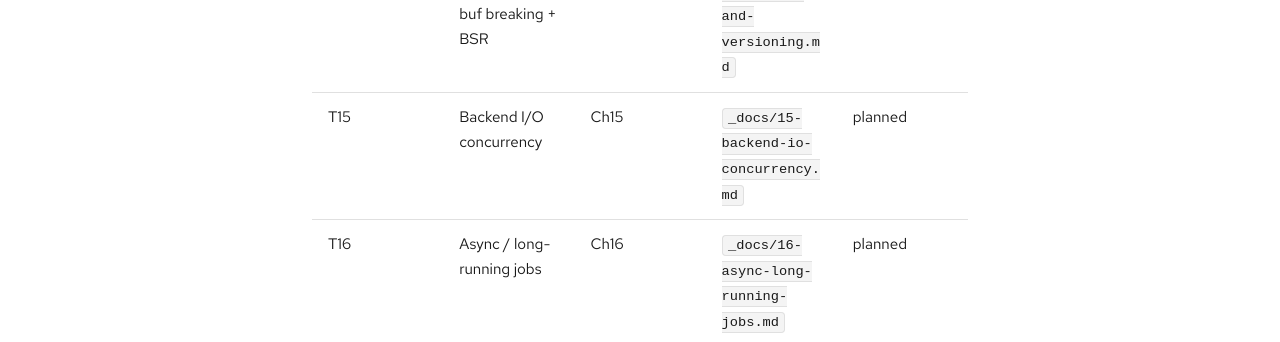
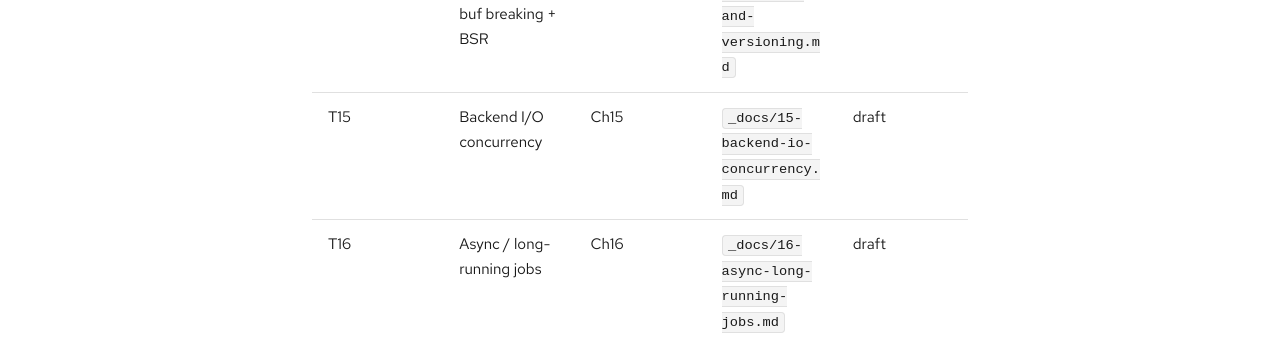
Before and after one commit to patterncatalyst/api-patterns-and-practices-grpc, a Jekyll site: the page built from _plans/coverage-matrix.md, in a window 1280 px wide and 900 px high, scrolled down 2250 px. Shown: the part 153-495 px from the top of the window. Built offline with Jekyll 4.4.1, drawn with Linux system fonts in a browser that asks for light colours; some web fonts are replaced; some of the changed text lies outside the part shown.

Commit message:
docs(r06): Ch15/Ch16 coverage -> draft; add examples index rows

```diff
--- a/_plans/coverage-matrix.md
+++ b/_plans/coverage-matrix.md
@@ -32,8 +32,8 @@ while still guaranteeing no mapped-and-claimed chapter silently disappears.
 | T12 | Interceptors | Ch12 | `_docs/12-interceptors.md` | verified |
 | T13 | Schema design + pagination + FieldMask | Ch13 | `_docs/13-schema-design.md` | verified |
 | T14 | Evolution / versioning + buf breaking + BSR | Ch14 | `_docs/14-evolution-and-versioning.md` | verified |
-| T15 | Backend I/O concurrency | Ch15 | `_docs/15-backend-io-concurrency.md` | planned |
-| T16 | Async / long-running jobs | Ch16 | `_docs/16-async-long-running-jobs.md` | planned |
+| T15 | Backend I/O concurrency | Ch15 | `_docs/15-backend-io-concurrency.md` | draft |
+| T16 | Async / long-running jobs | Ch16 | `_docs/16-async-long-running-jobs.md` | draft |
 | T17 | Streaming at scale + flow control / backpressure | Ch17 | `_docs/17-streaming-at-scale.md` | planned |
 | T18 | Performance tuning + ghz | Ch18 | `_docs/18-performance-tuning.md` | planned |
 | T19 | TLS / mTLS | Ch19 | `_docs/19-tls-mtls.md` | planned |
@@ -73,8 +73,8 @@ while still guaranteeing no mapped-and-claimed chapter silently disappears.
 | 12 | `_docs/12-interceptors.md` | Part 4 | verified |
 | 13 | `_docs/13-schema-design.md` | Part 5 | verified |
 | 14 | `_docs/14-evolution-and-versioning.md` | Part 5 | verified |
-| 15 | `_docs/15-backend-io-concurrency.md` | Part 6 | planned |
-| 16 | `_docs/16-async-long-running-jobs.md` | Part 6 | planned |
+| 15 | `_docs/15-backend-io-concurrency.md` | Part 6 | draft |
+| 16 | `_docs/16-async-long-running-jobs.md` | Part 6 | draft |
 | 17 | `_docs/17-streaming-at-scale.md` | Part 7 | planned |
 | 18 | `_docs/18-performance-tuning.md` | Part 7 | planned |
 | 19 | `_docs/19-tls-mtls.md` | Part 8 | planned |
```
Also changed, not shown: _example_pages/index.md (+2 -0 lines).
